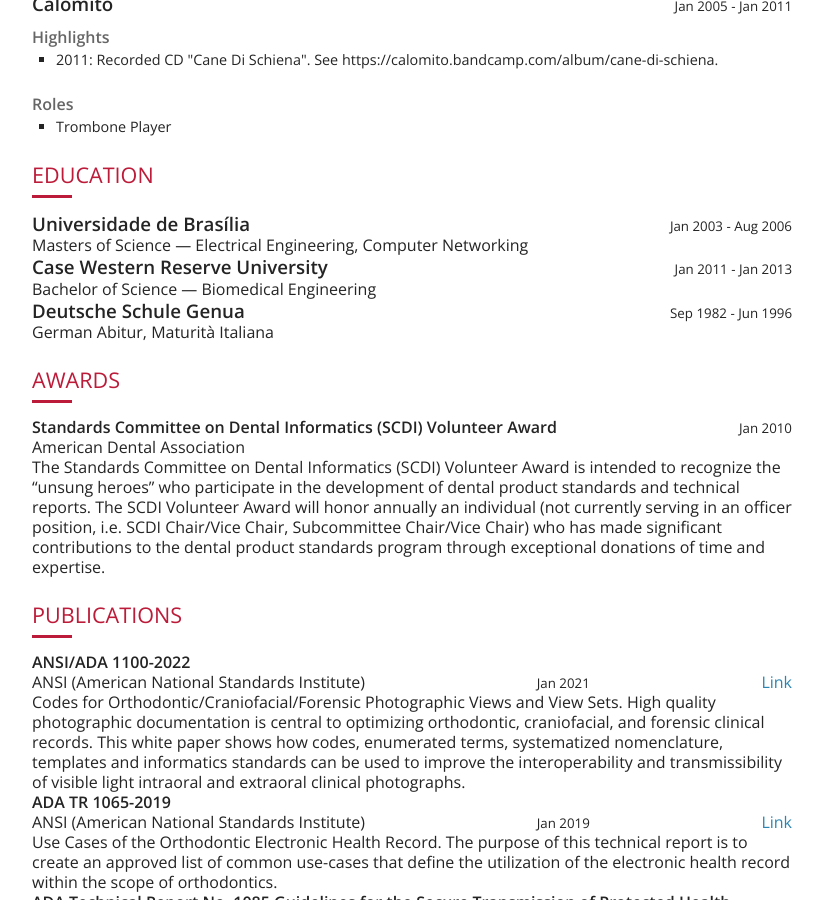
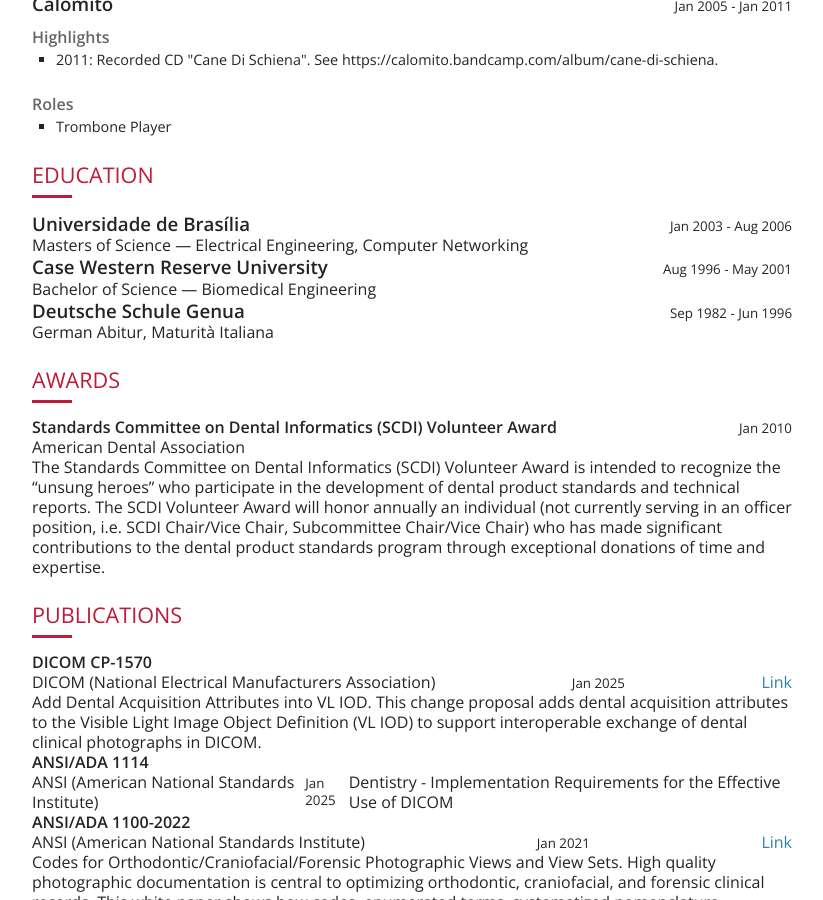
Before and after one commit to zgypa/zgypa.github.io, a Jekyll site: the page Toni_Magni_CV.html, which Jekyll copies as it is, in a window 1280 px wide and 900 px high, scrolled down 3623 px. Shown: the whole window, without its empty margins (228-1051 px from the left). Built offline with Jekyll 4.4.1, drawn with Linux system fonts in a browser that asks for light colours.

Commit message:
Add Nix flake configuration and update dependencies
- Introduced flake.nix and flake.lock for Nix-based development environment.
- Updated Gemfile to include source and adjusted dependencies.
- Added .bundle/config for bundler path configuration.
- Updated .gitignore to include .gems directory.
- Modified README.md for local build instructions.
- Updated CV with new education dates and added publications.

```diff
--- a/Gemfile
+++ b/Gemfile
@@ -1 +1,3 @@
+source "https://rubygems.org"
+
 gem "github-pages", group: :jekyll_plugins
--- a/Toni_Magni_CV.html
+++ b/Toni_Magni_CV.html
@@ -875,8 +875,8 @@ section.experience .item header .subhead, section.volunteering .item header .sub
           <header>
               <h3 class="name">Case Western Reserve University</h3>
               <small class="dates">
-                <span class="startDate">Jan 2011</span>
-                <span class="endDate"> - Jan 2013</span>
+                <span class="startDate">Aug 1996</span>
+                <span class="endDate"> - May 2001</span>
               </small>
           </header>
           <div class="qualification">
@@ -912,12 +912,30 @@ section.experience .item header .subhead, section.volunteering .item header .sub
       <section id="publications" class="publications">
         <div class="item">
           <h2>Publications</h2>
+          <div class="name">DICOM CP-1570</div>
+          <div class="subhead">
+
+          <div class="publisher">DICOM (National Electrical Manufacturers Association)</div>
+          <small class="releaseDate">Jan 2025</small>
+          <div class="website"><a href="https://www.dicomstandard.org/news-dir/current/docs/cpack130/cp1570.pdf" target="external">Link</a></div>
+          </div>
+          <div class="summary">Add Dental Acquisition Attributes into VL IOD. This change proposal adds dental acquisition attributes to the Visible Light Image Object Definition (VL IOD) to support interoperable exchange of dental clinical photographs in DICOM.</div>
+        </div>
+        <div class="item">
+          <div class="name">ANSI/ADA 1114</div>
+          <div class="subhead">
+
+          <div class="publisher">ANSI (American National Standards Institute)</div>
+          <small class="releaseDate">Jan 2025</small>
+          <div class="summary">Dentistry - Implementation Requirements for the Effective Use of DICOM</div>
+        </div>
+        <div class="item">
           <div class="name"> ANSI/ADA 1100-2022</div>
           <div class="subhead">
 
           <div class="publisher">ANSI (American National Standards Institute)</div>
           <small class="releaseDate">Jan 2021</small>
-          <div class="website"><a href="https://webstore.ansi.org/search/find?in=1&amp;st=ANSI%2FADA+1100-2022" target="external">Link</a></div>
+          <div class="website"><a href="https://webstore.ansi.org/standards/ada/ansiada11002022" target="external">Link</a></div>
           </div>
           <div class="summary">Codes for Orthodontic/Craniofacial/Forensic Photographic Views and View Sets. High quality photographic documentation is central to optimizing orthodontic, craniofacial, and forensic clinical records. This white paper shows how codes, enumerated terms, systematized nomenclature, templates and informatics standards can be used to improve the interoperability and transmissibility of visible light intraoral and extraoral clinical photographs.</div>
         </div>
```
Also changed, not shown: Gemfile.lock, README.md, 3 other files.
